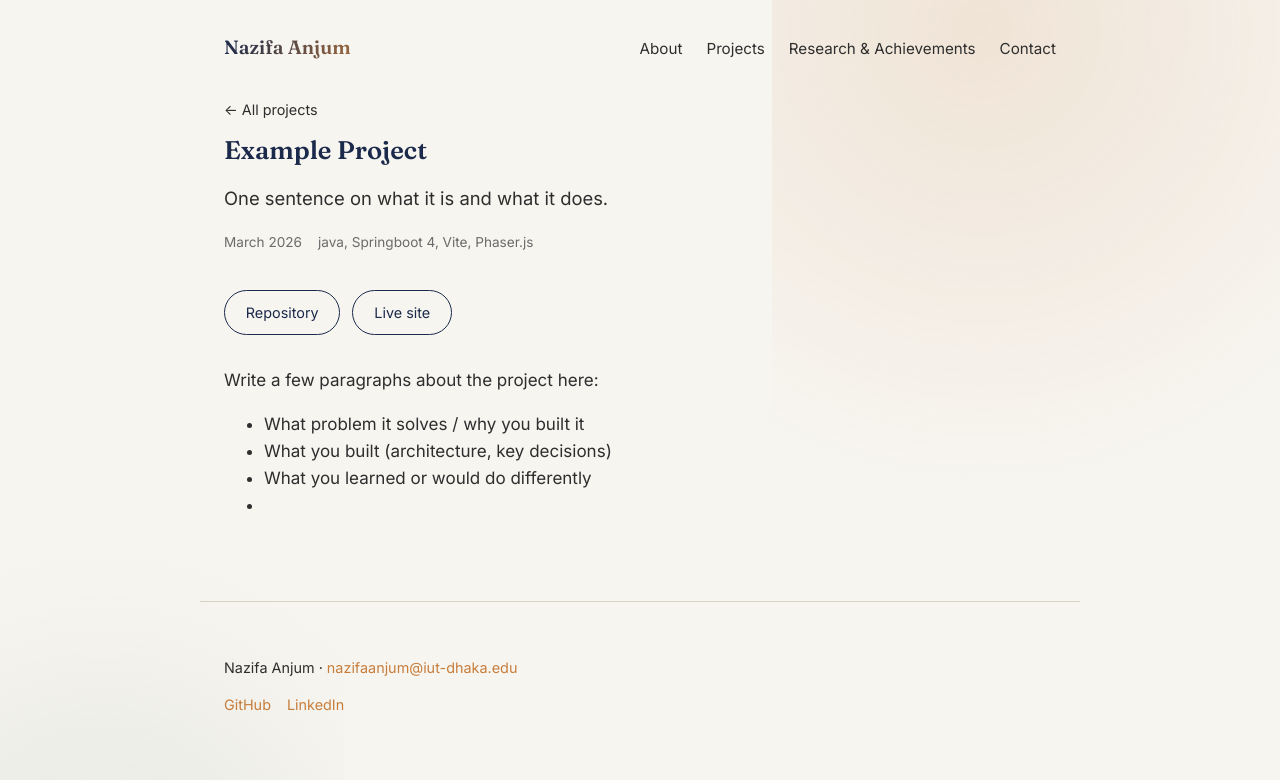
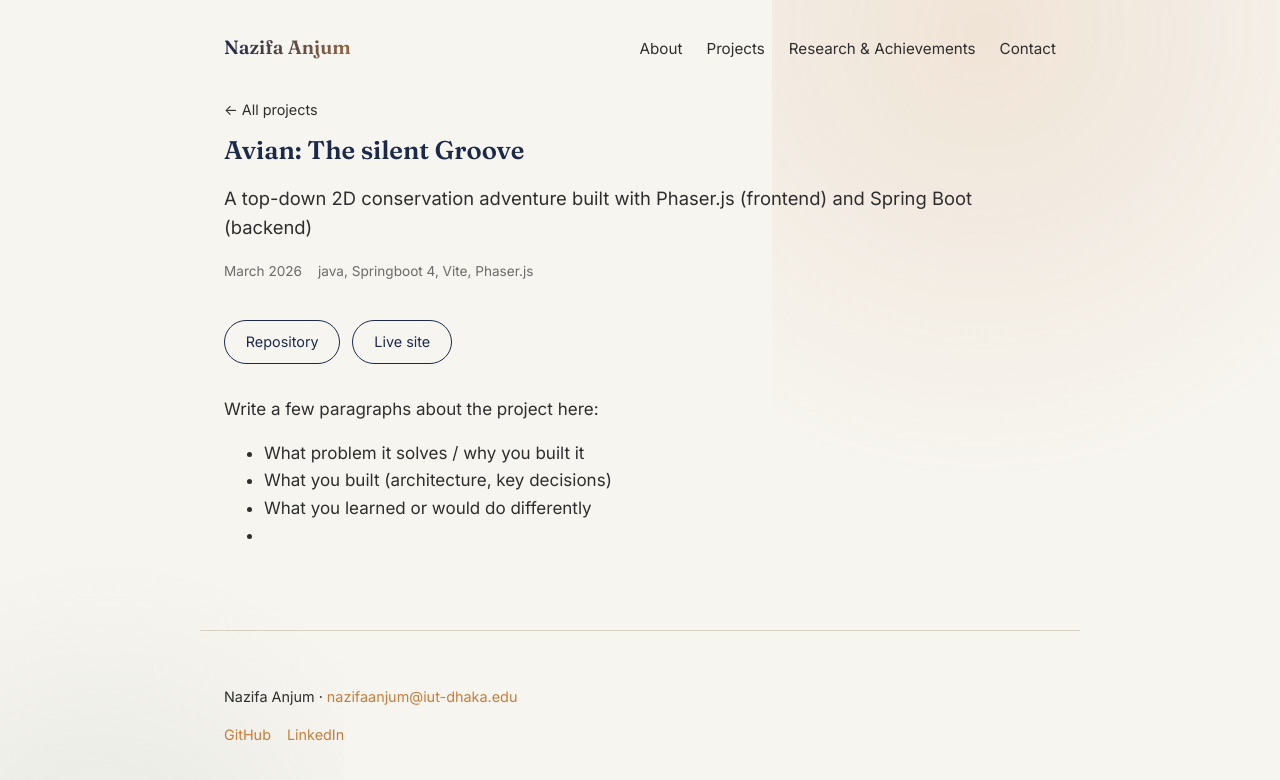
Before and after one commit to na-rai/na-rai.github.io, a Jekyll site: the page built from _projects/example-project.md, in a window 1280 px wide. Shown: the top 780 px of the page. Built offline with Jekyll 4.4.1, drawn with Linux system fonts in a browser that asks for light colours.

Commit message:
Update example-project.md

```diff
--- a/_projects/example-project.md
+++ b/_projects/example-project.md
@@ -1,6 +1,6 @@
 ---
-title: "Example Project" # PLACEHOLDER — replace or delete this file
-tagline: "One sentence on what it is and what it does."
+title: "Avian: The silent Groove" # PLACEHOLDER — replace or delete this file
+tagline: "A top-down 2D conservation adventure built with Phaser.js (frontend) and Spring Boot (backend)"
 date: 2026-03-01
 stack: ["java", "Springboot 4", "Vite", "Phaser.js"]
 repo: "https://github.com/na-rai/bird-adventure"
```
